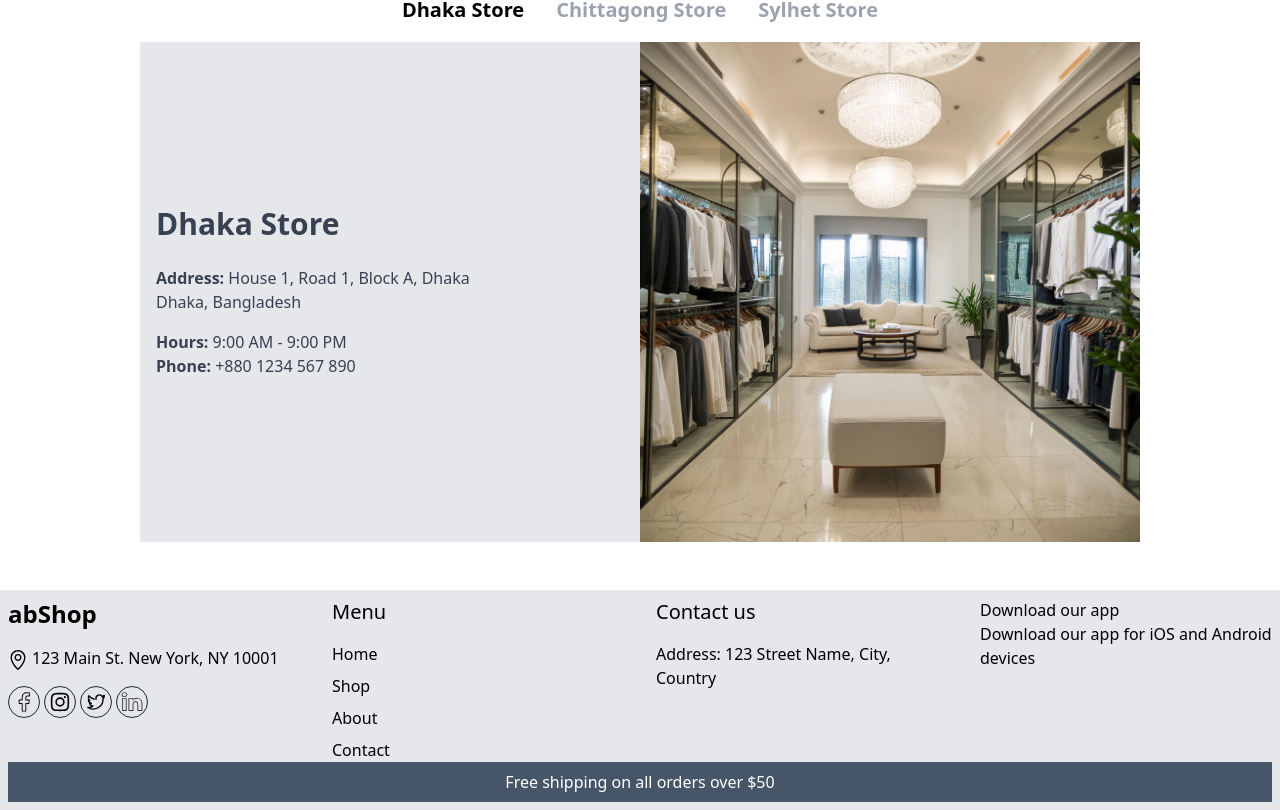
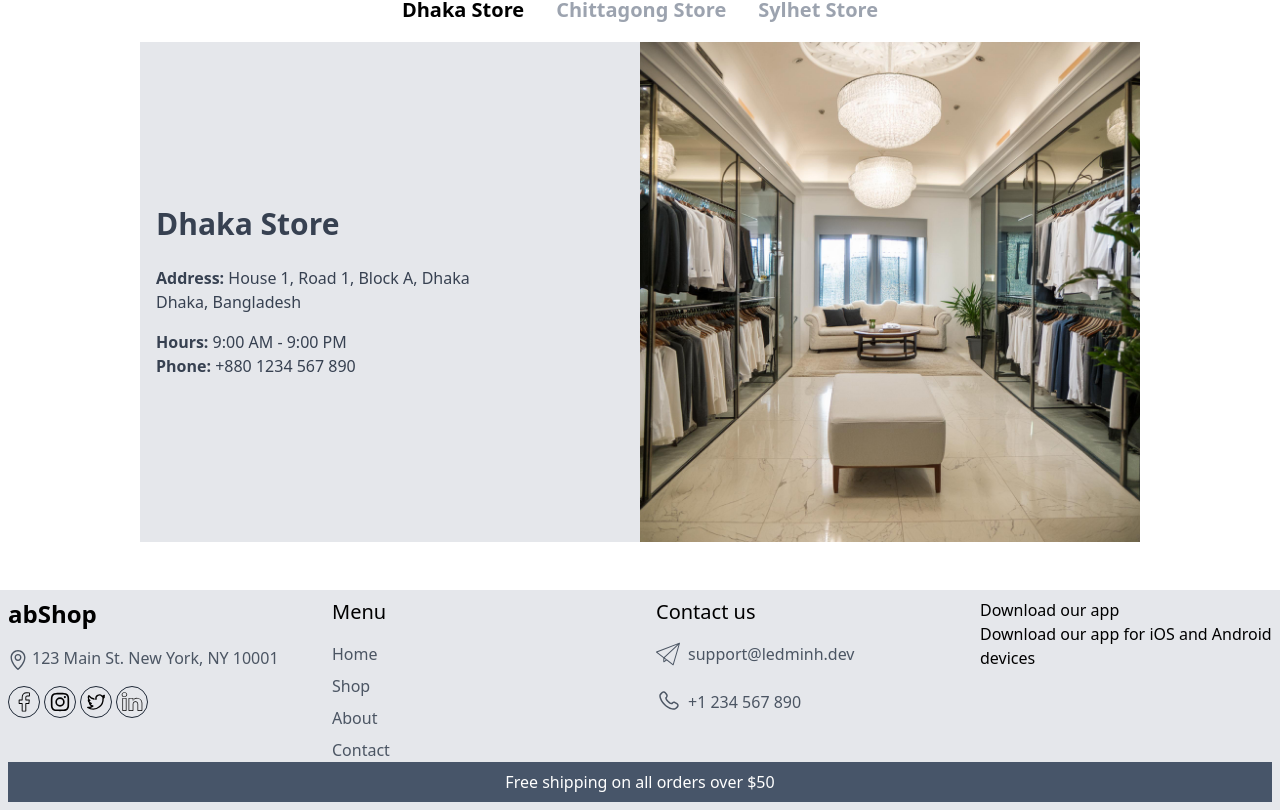
Before and after one commit to ledminh/my-project-gallery, a Next.js app: page /projects/shop-landing-page-1 in a window 1280 px wide. Shown: the part 3418-4228 px from the top of the page. Built offline with nearby package versions, Linux system fonts and the light colour scheme.

Commit message:
ContactUs

```diff
--- a/src/app/(other)/projects/shop-landing-page-1/components/Footer/ContactUs/data.ts
+++ b/src/app/(other)/projects/shop-landing-page-1/components/Footer/ContactUs/data.ts
@@ -0,0 +1,16 @@
+import { PhoneIcon, PaperAirplaneIcon } from "../../../assets/icons";
+
+const data = [
+  {
+    id: 1,
+    icon: PaperAirplaneIcon,
+    text: "support@ledminh.dev",
+  },
+  {
+    id: 2,
+    icon: PhoneIcon,
+    text: "+1 234 567 890",
+  },
+];
+
+export default data;
--- a/src/app/(other)/projects/shop-landing-page-1/components/Footer/ContactUs/index.tsx
+++ b/src/app/(other)/projects/shop-landing-page-1/components/Footer/ContactUs/index.tsx
@@ -1,10 +1,20 @@
+import Link from "next/link";
+import data from "./data";
+
 export default function ContactUs() {
   return (
     <div className="flex flex-col gap-4">
       <h3 className="text-xl">Contact us</h3>
-      <p>
-        <span>Address:</span> 123 Street Name, City, Country
-      </p>
+      <ul className="flex flex-col gap-6">
+        {data.map((item) => (
+          <li key={item.id} className="text-gray-600 flex  gap-2">
+            <div className="w-6 h-6">
+              <item.icon />
+            </div>
+            <span>{item.text}</span>
+          </li>
+        ))}
+      </ul>
     </div>
   );
 }
--- a/src/app/(other)/projects/shop-landing-page-1/components/Footer/Info/index.tsx
+++ b/src/app/(other)/projects/shop-landing-page-1/components/Footer/Info/index.tsx
@@ -12,7 +12,7 @@ export default function Info() {
         href={linkMap}
         target="_blank"
         rel="noreferrer"
-        className="flex gap-1"
+        className="flex gap-1 text-gray-600"
       >
         <div className="w-[20px] pt-1">
           <LocationPinIcon />
--- a/src/app/(other)/projects/shop-landing-page-1/components/Footer/Menu/index.tsx
+++ b/src/app/(other)/projects/shop-landing-page-1/components/Footer/Menu/index.tsx
@@ -12,7 +12,7 @@ export default function Menu() {
               href={item.link}
               className="border-b border-b-transparent hover:border-b-black"
             >
-              {item.title}
+              <span className="text-gray-600">{item.title}</span>
             </Link>
           </li>
         ))}
```
